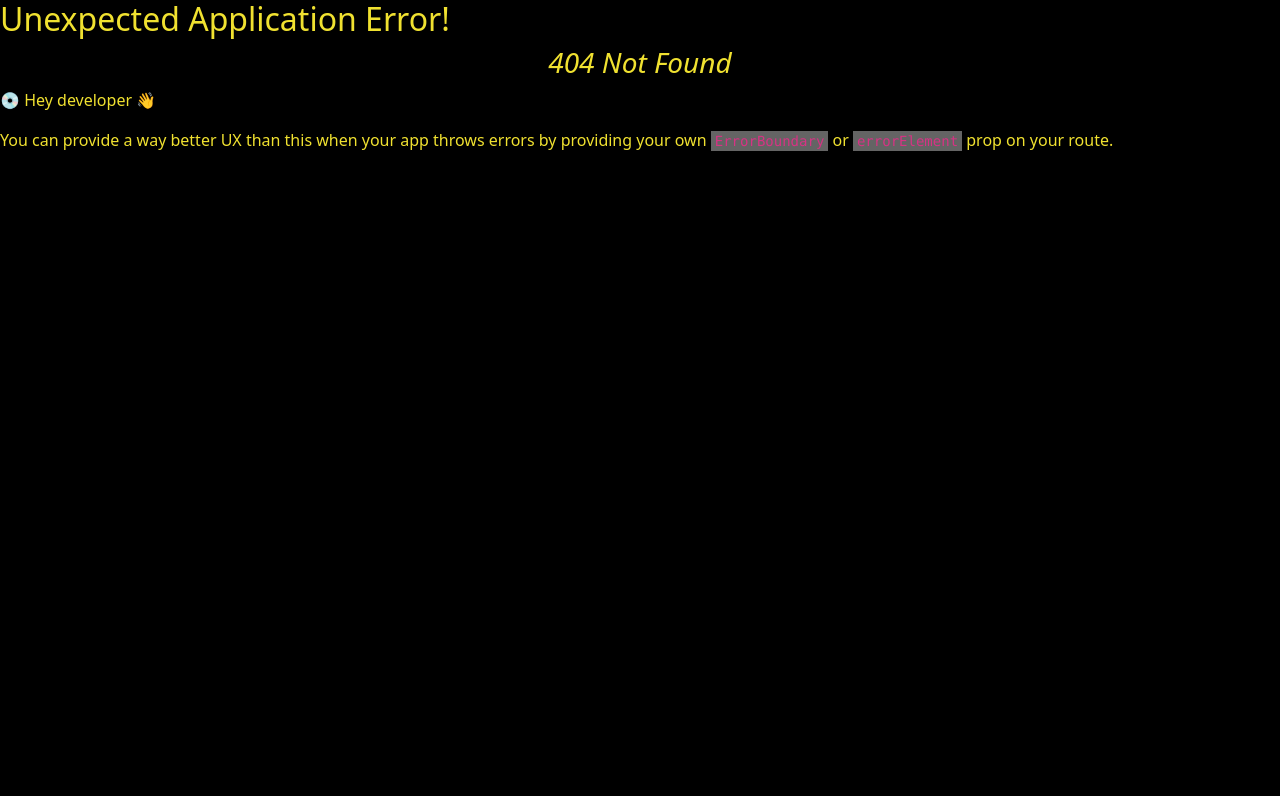
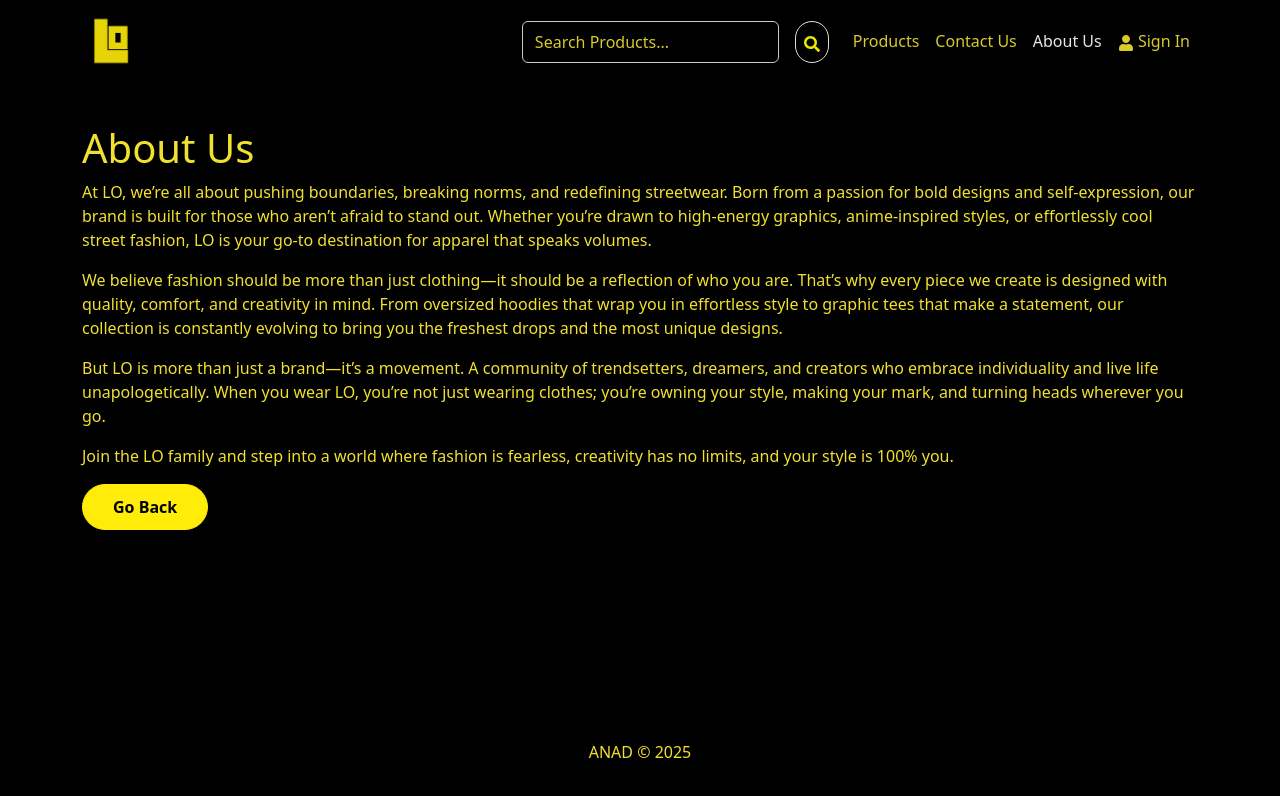
Before and after one commit to aashishops/LO--Clothing-MERN, a React (Create React App) app in the folder frontend/: page /about-us in a window 1280 px wide. Before the commit this address had no page. Shown: the top 796 px of the page. Built offline with nearby package versions, Linux system fonts and the light colour scheme.

Commit message:
LINKED THE PRODUCTPAGE TO THE HOME SCREEN AND CREATE A ABOUT US PAGE

```diff
--- a/frontend/package.json
+++ b/frontend/package.json
@@ -20,9 +20,12 @@
     "react-redux": "^9.1.2",
     "react-router-bootstrap": "^0.26.2",
     "react-router-dom": "^6.23.1",
-    "react-scripts": "5.0.1",
+    "react-scripts": "^5.0.1",
     "react-toastify": "^10.0.5",
+    "resolve-url-loader": "^5.0.0",
+    "rollup-plugin-terser": "^7.0.2",
     "shop-plus-plus": "file:..",
+    "svgo": "^3.3.2",
     "web-vitals": "^2.1.4"
   },
   "scripts": {
--- a/frontend/src/components/Header.jsx
+++ b/frontend/src/components/Header.jsx
@@ -44,17 +44,18 @@ const Header = () => {
                     <Navbar.Collapse id="basic-navbar-nav">
                         <Nav className="ms-auto">
                             <SearchBox />
+                            {/* Fix: Change "/products" to "/product" */}
                             <LinkContainer to="/products">
-                                <Nav.Link >Products</Nav.Link>
+                                <Nav.Link style={{ color: 'yellow' }}>Products</Nav.Link>
                             </LinkContainer>
                             {/* Show Contact Us and About Us only if user is not signed in */}
                             {!userInfo && (
                                 <>
                                     <LinkContainer to="/contact-us">
-                                        <Nav.Link >Contact Us</Nav.Link>
+                                        <Nav.Link>Contact Us</Nav.Link>
                                     </LinkContainer>
                                     <LinkContainer to="/about-us">
-                                        <Nav.Link >About Us</Nav.Link>
+                                        <Nav.Link style={{ color: 'yellow' }}>About Us</Nav.Link>
                                     </LinkContainer>
                                 </>
                             )}
--- a/frontend/src/components/SearchBox.jsx
+++ b/frontend/src/components/SearchBox.jsx
@@ -34,7 +34,7 @@ return (
             type='submit'
             variant='outline-light'
             // >Search
-            ><FaSearch  />
+            ><FaSearch style={{ color: 'yellow' }}  />
         </Button>
 
 </Form>
--- a/frontend/src/index.js
+++ b/frontend/src/index.js
@@ -23,6 +23,7 @@ import './assets/styles/index.css'; //this is css styles file
 import App from './App';
 import HomeScreen from './screens/HomeScreen';
 import ProductScreen from './screens/ProductScreen';
+import AboutUs from './screens/AboutUs';
 import CartScreen from './screens/CartScreen';
 import LoginScreen from './screens/LoginScreen';
 import RegisterScreen from './screens/RegisterScreen';
@@ -41,7 +42,6 @@ import UserListScreen from './screens/admin/UserListScreen';
 import UserEditScreen from './screens/admin/UserEditScreen';
 import reportWebVitals from './reportWebVitals';
 
-
 const router = createBrowserRouter(
   createRoutesFromElements(
     <Route path='/' element={<App />} >
@@ -51,25 +51,22 @@ const router = createBrowserRouter(
       <Route path='/search/:keyword/page/:pageNumber'
         element={<HomeScreen />} />
       <Route path='/product/:id' element={<ProductScreen />} />
-      <Route path='/product' element={<Prodscreen />} />
+      <Route path='/products' element={<Prodscreen />} />
       <Route path='/cart' element={<CartScreen />} />
       <Route path='/login' element={<LoginScreen />} />
-      {/* <Route path='/auth' element={<LoginScreen />} />  */}
       <Route path='/register' element={<RegisterScreen />} />
+      <Route path="/about-us" element={<AboutUs />} />
 
-
-
-    {/* add private routes component, and private routes withinb it */}
-    {/* so, admin routes, as well as routes to profile will be private */}
+      {/* Private Routes */}
       <Route path='' element={<PrivateRoutes />} >
         <Route path='/shipping' element={<ShippingScreen />} />
         <Route path='/payment' element={<PaymentScreen />} />
         <Route path='/placeorder' element={<PlaceOrderScreen />} />
         <Route path='/order/:id' element={<OrderScreen />} />
         <Route path='/profile' element={<ProfileScreen />} />
-
       </Route>
 
+      {/* Admin Routes */}
       <Route path='' element={<AdminRoutes />} >
         <Route path='/admin/orderlist' element={<OrderListScreen />} />
         <Route path='/admin/productlist' element={<ProductListScreen />} />
@@ -77,29 +74,23 @@ const router = createBrowserRouter(
         <Route path='/admin/product/:id/edit' element={<ProductEditScreen />} />
         <Route path='/admin/userlist' element={<UserListScreen />} />
         <Route path='/admin/user/:id/edit' element={<UserEditScreen />} />
-
       </Route>
-
     </Route>
   )
-)
+);
 
 const root = ReactDOM.createRoot(document.getElementById('root'));
-
 
 root.render(
   <React.StrictMode>
     <HelmetProvider>
-    {/* we wrap router provider with Provider {store}
-    for rendering */}
-    <Provider store = {store}>
+      <Provider store={store}>
         <PayPalScriptProvider deferLoading={true}>
-        <RouterProvider router = {router}/>
+          <RouterProvider router={router}/>
         </PayPalScriptProvider>
       </Provider>
     </HelmetProvider>
   </React.StrictMode>
-
 );
 
 reportWebVitals();
--- /dev/null
+++ b/frontend/src/screens/AboutUs.jsx
@@ -0,0 +1,38 @@
+import React from 'react';
+import { Row, Col } from 'react-bootstrap';
+import Meta from '../components/Meta';
+import { Link } from 'react-router-dom';
+
+const AboutUs = () => {
+  return (
+    <>
+      {/* Add a meta title for the page */}
+      <Meta title="About Us" />
+
+      {/* Page content */}
+      <Row className="my-4">
+        <Col>
+          <h1>About Us</h1>
+          <p>
+            At LO, we’re all about pushing boundaries, breaking norms, and redefining streetwear. Born from a passion for bold designs and self-expression, our brand is built for those who aren’t afraid to stand out. Whether you’re drawn to high-energy graphics, anime-inspired styles, or effortlessly cool street fashion, LO is your go-to destination for apparel that speaks volumes.
+          </p>
+          <p>
+            We believe fashion should be more than just clothing—it should be a reflection of who you are. That’s why every piece we create is designed with quality, comfort, and creativity in mind. From oversized hoodies that wrap you in effortless style to graphic tees that make a statement, our collection is constantly evolving to bring you the freshest drops and the most unique designs.
+          </p>
+          <p>
+            But LO is more than just a brand—it’s a movement. A community of trendsetters, dreamers, and creators who embrace individuality and live life unapologetically. When you wear LO, you’re not just wearing clothes; you’re owning your style, making your mark, and turning heads wherever you go.
+          </p>
+          <p>
+            Join the LO family and step into a world where fashion is fearless, creativity has no limits, and your style is 100% you.
+          </p>
+          {/* Link to go back to the home page */}
+          <Link to="/" className="btn btn-dark">
+            Go Back
+          </Link>
+        </Col>
+      </Row>
+    </>
+  );
+};
+
+export default AboutUs;
--- a/frontend/src/screens/HomeScreen.jsx
+++ b/frontend/src/screens/HomeScreen.jsx
@@ -1,5 +1,5 @@
-import { Row, Col, Button } from 'react-bootstrap';
-import { useParams } from 'react-router-dom';
+import { Row, Col } from 'react-bootstrap';
+import { useParams, Link } from 'react-router-dom'; // Import Link from react-router-dom
 import Loader from '../components/Loader';
 import Message from '../components/Message';
 import Paginate from '../components/Paginate';
@@ -22,7 +22,7 @@ const HomeScreen = () => {
   };
 
   const productHandler = () => {
-    navigate('/');
+    navigate('/product'); // Navigate to Prodscreen
   };
 
   return (
@@ -73,12 +73,15 @@ const HomeScreen = () => {
           <Row>
             <Col>
               <p>
-                Welcome to us, your climate-destination for food, customer-making fashion!
-                We decided to replace T-shirts and expand our latest retail culture inside, and more time was desirable. Safe, vibrant plants & school films about fun, an entire enthusiast, of just someone who loves to stand out, we’ve got something for you. From typical artist needs to be better-than-taxer, I’d do all about self-propelling individually. Our ambition is constantly evolving, so you’ll always find more drugs, exclusive designs, and top-her colors, bearing your workflow—shop it out on wood what stands in yours right adjusting unique views such as mix, traditional unique picturesque.
+                Welcome to LO, your ultimate destination for bold, statement-making fashion! We specialize in graphic T-shirts and apparel that blend street culture, music, and anime into one seamless style. Whether you're a die-hard Travis Scott fan, an anime enthusiast, or just someone who loves to stand out, we’ve got something for you. From hyped artist merch to the latest urban wear, LO is all about self-expression and individuality. Our collection is constantly evolving, so you’ll always find fresh drops, exclusive designs, and top-tier quality.
               </p>
               <p>
-                I’d never missed Every time I order, the quality is amazing, and the designs are exactly my style. The graphics are bold, the fit is perfect, and I always get asked when I put my alerts from. Definitely my favorite spot for unique streetwear!”
+                Elevate your wardrobe—shop Lo and wear what speaks to you!
               </p>
+              {/* Add a Link to navigate to Prodscreen */}
+              <Link to="/product" style={{ color: 'yellow', textDecoration: 'none' }}>
+                Products
+              </Link>
             </Col>
           </Row>
         </>
--- a/frontend/src/screens/Prodscreen.jsx
+++ b/frontend/src/screens/Prodscreen.jsx
@@ -40,15 +40,7 @@ const Prodscreen = () => {
       {!keyword && !isLoading? (
           <Row >
             <h3>Top Rated Products</h3>
-            <Row >
-              <Col  style={{
-                    display: 'flex',
-                    justifyContent: 'center',
-                }}
-                >
-                <ProductCarousel />
-              </Col>
-            </Row>
+
 
             {/* display empty rows for spacing down */}
             <Row> <p></p> </Row>
```
Also changed, not shown: 2 other files (tests, documents, lock files or other folders). Lines whose indentation alone changed are shown as unchanged.
